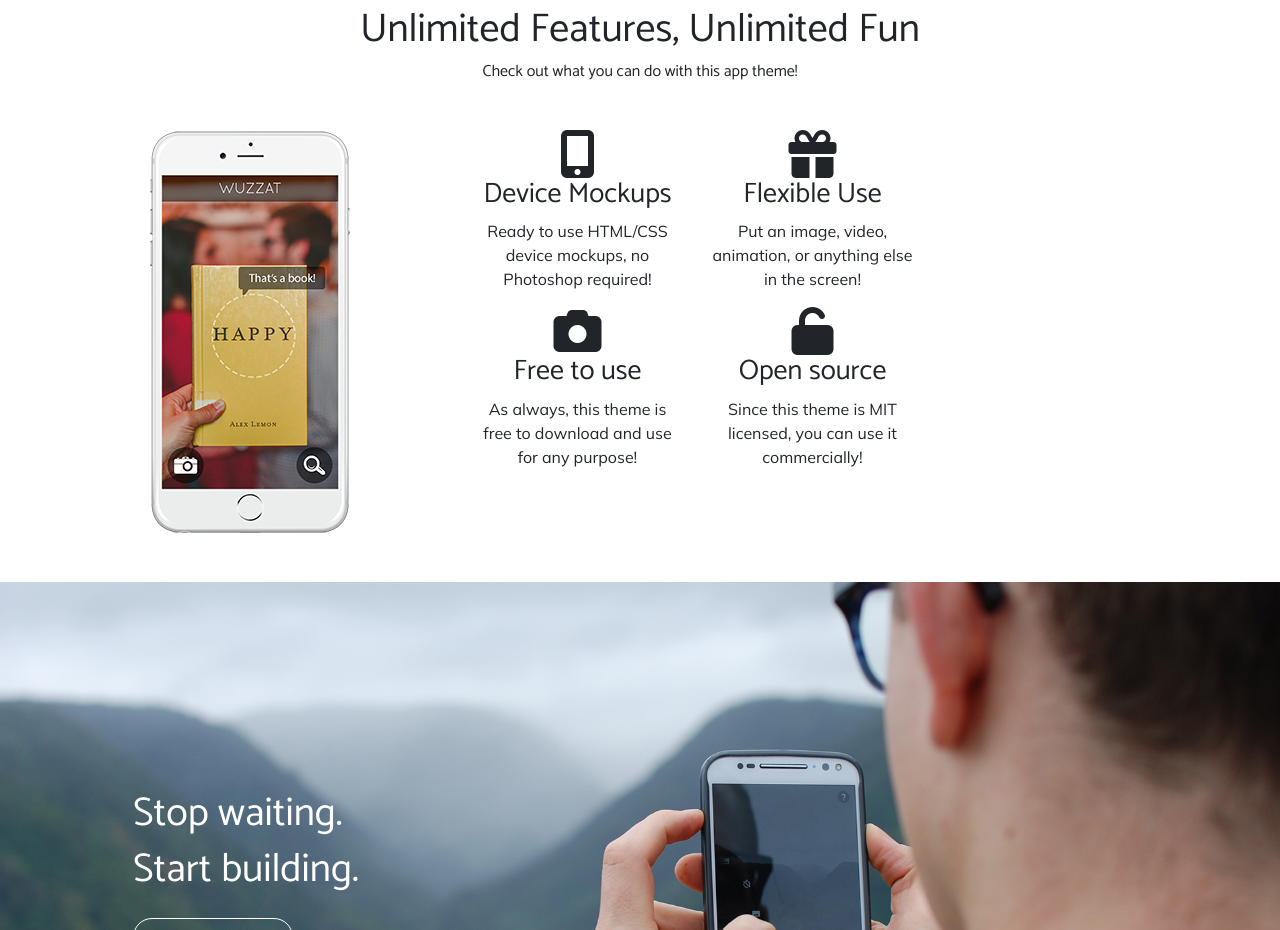
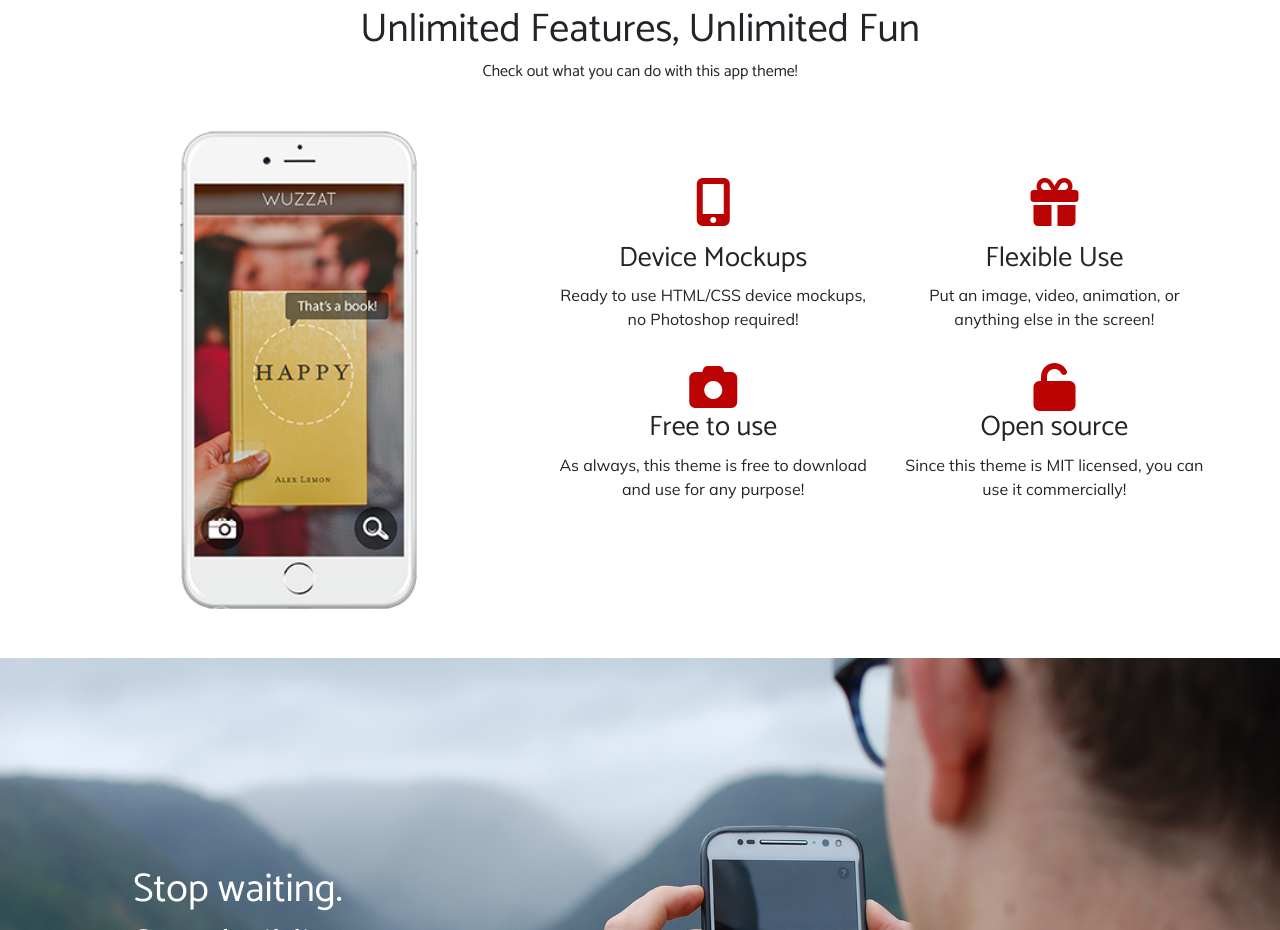
Before and after one commit to Fatrai1/bs-sitebuild, a plain HTML site: page index.html in a window 1280 px wide. Shown: the part 980-1910 px from the top of the page. Drawn offline with nearby package versions, Linux system fonts and the light colour scheme.

Commit message:
Unlimited rész

```diff
--- a/css/style.css
+++ b/css/style.css
@@ -88,9 +88,7 @@ header {
 .apps img {
     height: 2.5rem;
 }
-.emoji {
-    height: 5rem;
-}
+
 
 
 .startStop{
@@ -118,6 +116,13 @@ header {
     background-color: #fdcc52;
     border: 1px solid #fdcc52;
     color: white;
+}
+.unlimitedPhone {
+    height: 30rem;
+}
+.faColor {
+    color: rgb(187, 3, 3);
+    font-size: 3rem;
 }
 .media {
     background-color: rgba(253, 203, 80, .9);
--- a/index.html
+++ b/index.html
@@ -19,9 +19,8 @@
         <div class="row nav__row">
           <h1 class="py-2 mb-0 px-4 h3 startBtn">Start Bootstrap</h1>
           <nav class="navbar navbar-expand-lg navbar-light ml-auto">
-                  <button class="navbar-toggler bg-light" type="button" data-toggle="collapse"
-                      data-target="#navbarNav" aria-controls="navbarNav" aria-expanded="false"
-                      aria-label="Toggle navigation">Menu
+            <button class="navbar-toggler bg-light" type="button" data-toggle="collapse" data-target="#navbarNav"
+              aria-controls="navbarNav" aria-expanded="false" aria-label="Toggle navigation">Menu
               <span class="navbar-toggler-icon"></span>
             </button>
             <div class="collapse navbar-collapse" id="navbarNav">
@@ -103,40 +102,39 @@
             <h1 class=" h6 mb-5 text-center">Check out what you can do with this app theme!</h1>
           </div>
           <div class="row d-flex">
-            <div class="col-12 col-lg-4 ">
+            <div class="col-12 col-lg-5 ">
               <div class="phonePosition d-flex justify-content-center">
                 <div class="pfone">
                   <div class="screen mb-5">
-                    <img src="./img/phone.png" class="" alt="">
+                    <img src="./img/phone.png" class="unlimitedPhone" alt="">
                   </div>
                 </div>
               </div>
             </div>
-            <div class="col-12 col-lg-8 text-center">
-              <div class="row col-12 col-lg-8 ">
-                <div class="col-12 col-lg-6">
-
-                  <i class="fa fa-mobile fa-3x"></i>
+            <div class="col-12 col-lg-7 mt-5 text-center">
+              <div class="row">
+                <div class="col-12 col-lg-6 mb-3">
+                  <i class=" faColor fa fa-mobile fa-3x mb-3"></i>
                   <h3>Device Mockups</h3>
                   <p>Ready to use HTML/CSS device
                     mockups, no Photoshop required!</p>
                 </div>
-                <div class="col-12 col-lg-6">
-                  <i class="fa fa-gift fa-3x"></i>
+                <div class="col-12 col-lg-6 mb-3">
+                  <i class="faColor fa fa-gift fa-3x mb-3"></i>
                   <h3>Flexible Use</h3>
                   <p>Put an image, video, animation, or
                     anything else in the screen!</p>
                 </div>
               </div>
-              <div class="row col-12 col-lg-8">
-                <div class="col-12 col-lg-6">
-                  <i class="fa fa-camera fa-3x"></i>
+              <div class="row">
+                <div class="col-12 col-lg-6 mb-3">
+                  <i class="faColor fa fa-camera fa-3x"></i>
                   <h3>Free to use</h3>
                   <p>As always, this theme is free to
                     download and use for any purpose!</p>
                 </div>
-                <div class="col-12 col-lg-6">
-                  <i class="fa fa-unlock-alt fa-3x"></i>
+                <div class="col-12 col-lg-6 mb-3">
+                  <i class="faColor fa fa-unlock-alt fa-3x"></i>
                   <h3>Open source</h3>
                   <p>Since this theme is MIT licensed, you
                     can use it commercially!</p>
@@ -164,8 +162,8 @@
           </div>
           <div class="row justify-content-center">
             <nav class="nav mb-3">
-              <a href="https://www.facebook.com/getbootstrap/" target="_blank" class="circle-button mr-2" data-toggle="tooltip"
-              data-placement="top" title="twitter">
+              <a href="https://www.facebook.com/getbootstrap/" target="_blank" class="circle-button mr-2"
+                data-toggle="tooltip" data-placement="top" title="twitter">
                 <i class="fab fa-twitter fa-4x"></i>
                 <span class="sr-only">Link a cég Facebook oldalára</span>
               </a>
@@ -174,7 +172,8 @@
                 <i class="fab fa-facebook fa-4x"></i>
                 <span class="sr-only">Link a cég Facebook oldalára</span>
               </a>
-              <a href="https://plus.google.com" target="_blank" data-toggle="tooltip" data-placement="top" title="Google+">
+              <a href="https://plus.google.com" target="_blank" data-toggle="tooltip" data-placement="top"
+                title="Google+">
                 <i class="fab fa-google-plus fa-4x"></i>
               </a>
             </nav>
```
Lines whose indentation alone changed are shown as unchanged.
